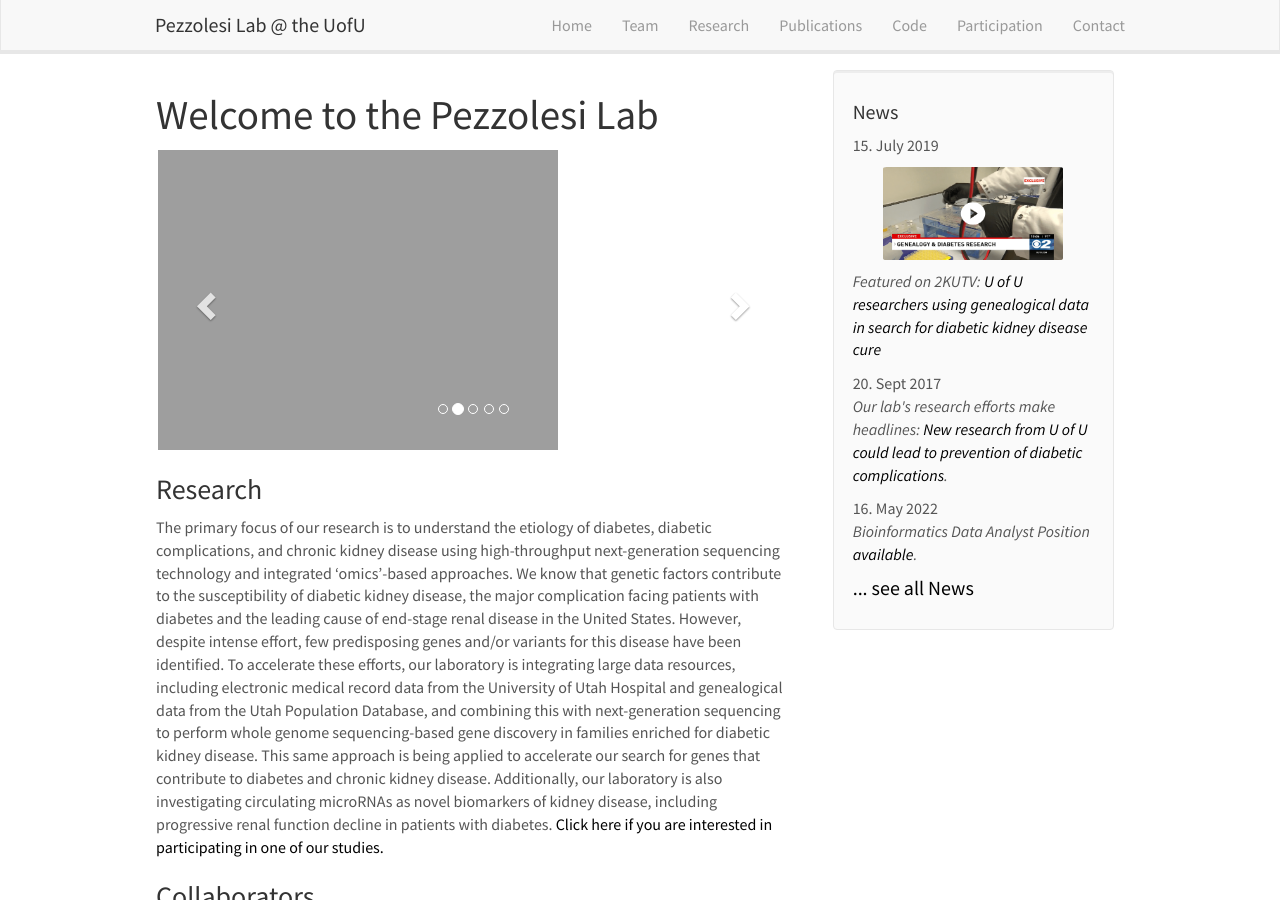
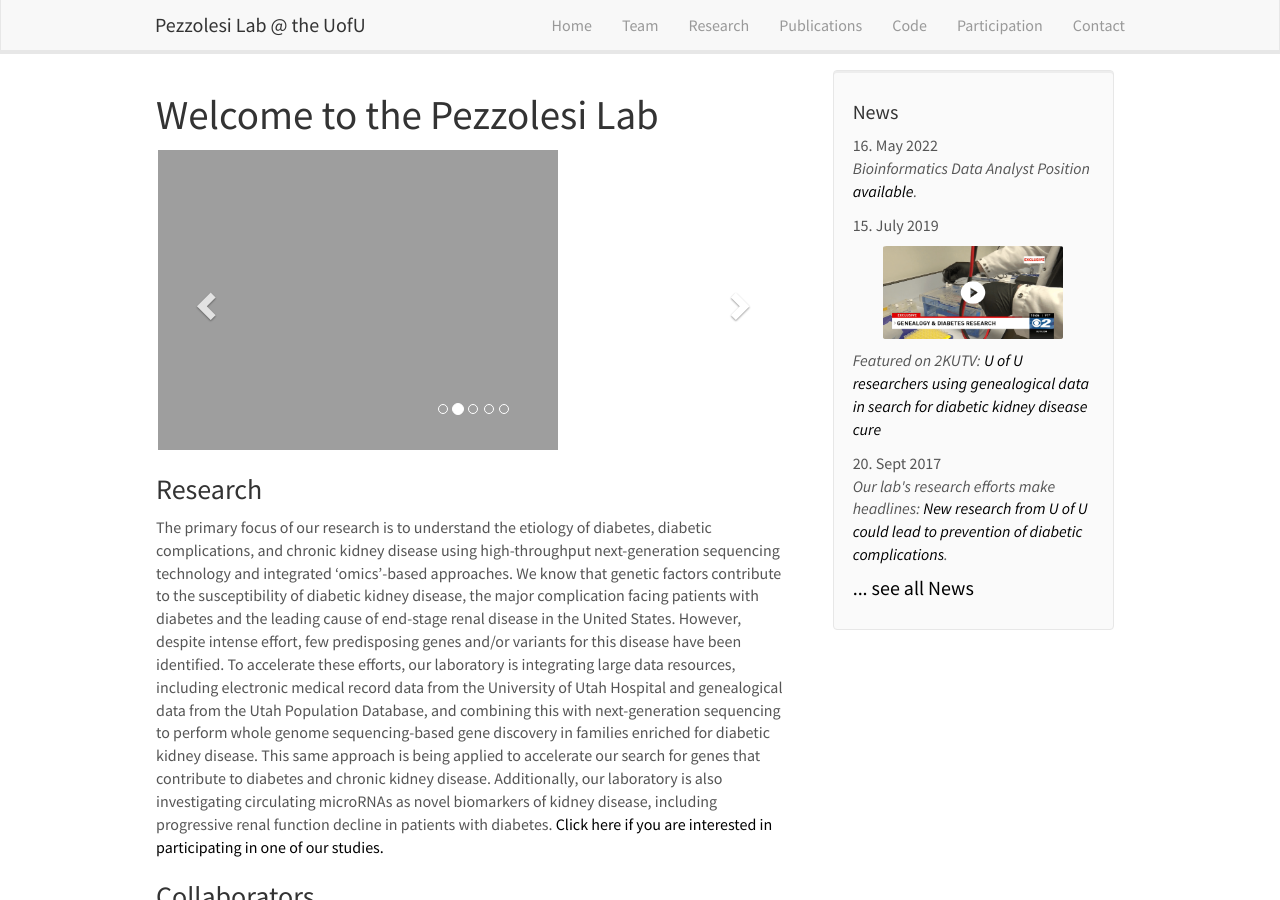
Before and after one commit to PezzolesiLab/pezzolesilab, a Jekyll site: the page built from _pages/home.md, in a window 1280 px wide and 900 px high. Built offline with Jekyll 4.4.1, drawn with Linux system fonts in a browser that asks for light colours; nearby versions of some CDN libraries; part of the change alters nothing that is shown.

Commit message:
Update news.yml

```diff
--- a/_data/news.yml
+++ b/_data/news.yml
@@ -1,9 +1,9 @@
+- date: 16. May 2022
+  headline: "Bioinformatics Data Analyst Position <a href='https://employment.utah.edu/salt-lake-city-ut/bioinformatics-data-analyst-i/A26CA75F47F745CDBD73DA59008DD5B8/job/'>available</a>."
+
 - date: 15. July 2019
   headline: "<a href='https://kutv.com/news/local/u-of-u-researchers-using-genealogical-data-in-search-for-cure-to-diabetic-kidney-disease?video=aa13b619672c425aaaec18139d9f8ad1&jwsource=cl'><img alt='kutv' src='images/video_thumbnail.jpeg' width='180' height='93'style='display: block; margin: 10px auto'></a>
   Featured on 2KUTV: <a href='https://kutv.com/news/local/u-of-u-researchers-using-genealogical-data-in-search-for-cure-to-diabetic-kidney-disease?video=aa13b619672c425aaaec18139d9f8ad1&jwsource=cl'>U of U researchers using genealogical data in search for diabetic kidney disease cure</a>"
 
 - date: 20. Sept 2017
   headline: "Our lab's research efforts make headlines: <a href='https://www.fox13now.com/2017/09/20/new-research-from-u-of-u-could-lead-to-prevention-of-diabetic-complications/'>New research from U of U could lead to prevention of diabetic complications</a>."
-
-- date: 16. May 2022
-  headline: "Bioinformatics Data Analyst Position <a href='https://employment.utah.edu/salt-lake-city-ut/bioinformatics-data-analyst-i/A26CA75F47F745CDBD73DA59008DD5B8/job/'>available</a>."
```
